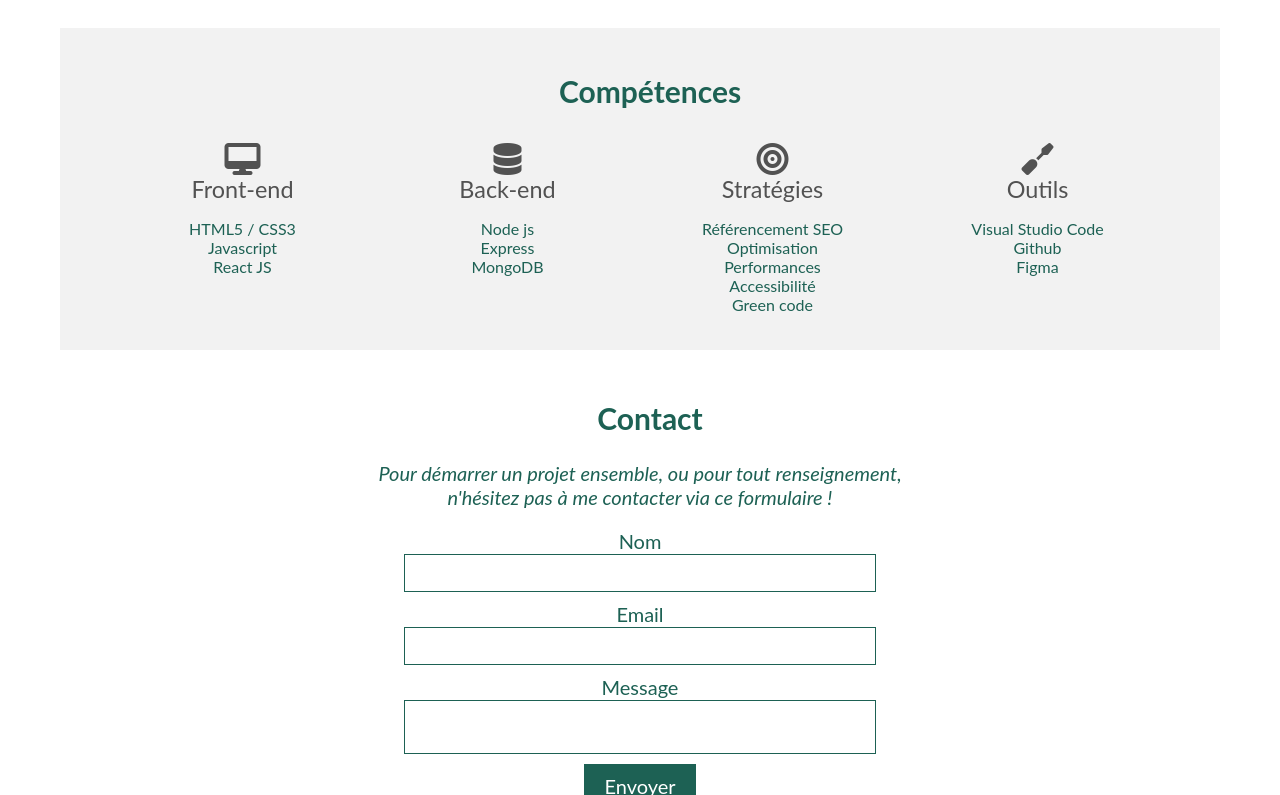
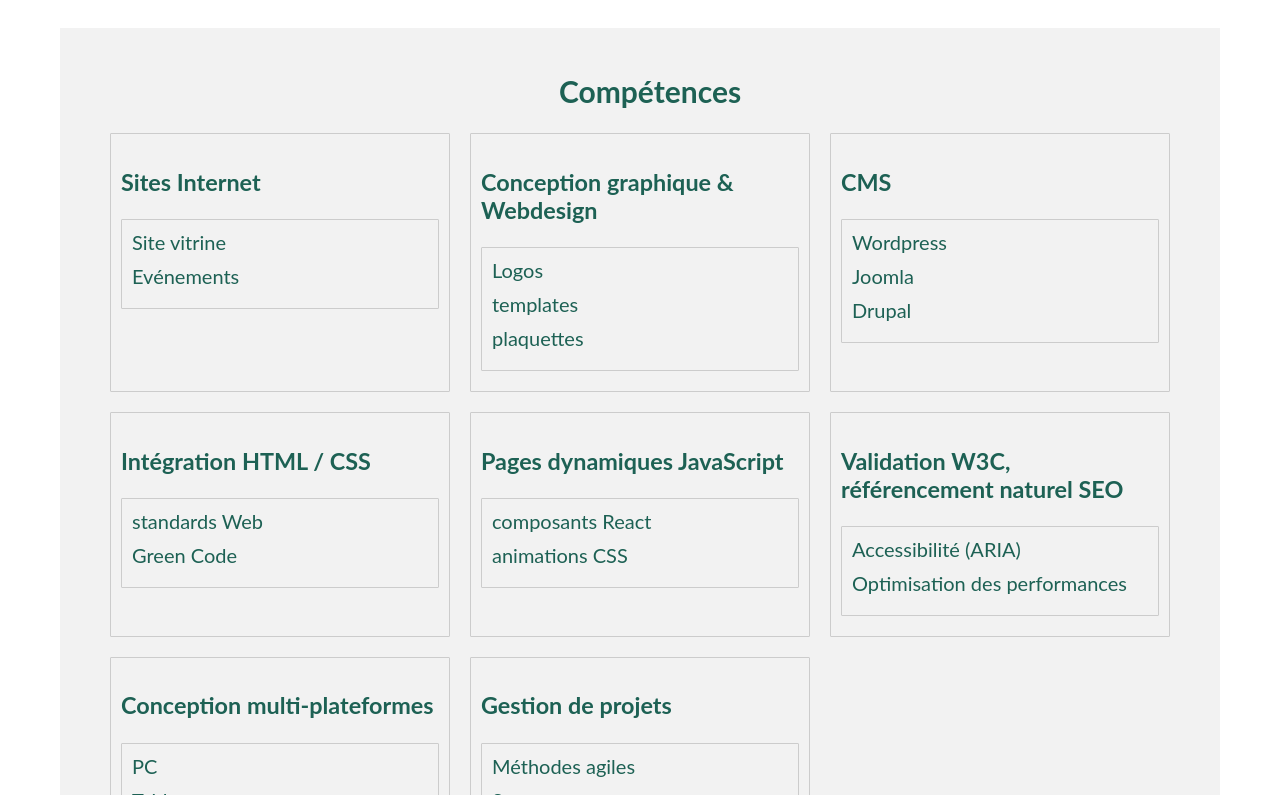
Before and after one commit to p2r3d/newportfolio, a React (Create React App) app: page / in a window 1280 px wide. Shown: the part 1065-1860 px from the top of the page. Built offline with nearby package versions, Linux system fonts and the light colour scheme.

Commit message:
fix: ajout package sass + modif skills

```diff
--- a/package.json
+++ b/package.json
@@ -2,7 +2,7 @@
   "name": "newportfolio",
   "version": "0.1.0",
   "private": true,
-  "homepage":"https://p2r3d.github.io/newportfolio",
+  "homepage": "",
   "dependencies": {
     "@testing-library/jest-dom": "^5.16.5",
     "@testing-library/react": "^13.4.0",
@@ -11,6 +11,7 @@
     "react-dom": "^18.2.0",
     "react-router-dom": "^6.14.2",
     "react-scripts": "5.0.1",
+    "sass": "^1.63.6",
     "web-vitals": "^2.1.4"
   },
   "scripts": {
--- a/src/App.js
+++ b/src/App.js
@@ -1,21 +1,56 @@
+/*import React from 'react';
+import { Routes, Route } from 'react-router-dom';
+import Home from './pages/Home';
+
+function App() {
+  // environnement local (port 3000), sinon sur github suivi de /newportfolio
+  const basename = window.location.hostname === 'localhost:3000'
+    ? ''
+    : '/newportfolio';
+
+  return (
+    <Routes basename={basename}>
+      <Route path="/" element={<Home />} />
+    </Routes>
+  );
+}
+
+export default App;
+*/
 import React from 'react';
 import { Routes, Route } from 'react-router-dom';
 import Home from './pages/Home';
 
-
 function App() {
-  console.log(window.location.hostname);
-  let basename="/newportfolio/";
-  if (window.location.hostname === "p2r3d.github.io") {
-    basename="/newportfolio";
-  }
-    console.log(basename);
+  // environnement local (port 3000), sinon sur github suivi de /newportfolio
+  const basename = window.location.hostname === 'localhost'
+    ? ''
+    : '/newportfolio';
 
   return (
-      <Routes basename={basename}>
-        <Route path="/" element={<Home />}/>
-      </Routes>
-  )
+    <Routes basename={basename}>
+      <Route path="/" element={<Home />} />
+    </Routes>
+  );
 }
 
 export default App;
+
+/*import React from 'react';
+import { Routes, Route } from 'react-router-dom';
+import Home from './pages/Home';
+
+function App() {
+  // environnement local (port 3000), sinon sur github suivi de /newportfolio
+  const basename = window.location.hostname === 'localhost'
+    ? ''
+    : '/newportfolio';
+
+  return (
+    <Routes basename={basename}>
+      <Route path="/" element={<Home />} />
+    </Routes>
+  );
+}
+
+export default App;*/
--- a/src/components/Card/index.jsx
+++ b/src/components/Card/index.jsx
@@ -2,6 +2,7 @@ import React from 'react';
 import "./card.scss";
 
 function Card({ project, onOpenModal }) {
+  // carte cliquée: ouverture de la mosale avec le projet sélectionné
   const handleCardClick = () => {
     onOpenModal(project);
   };
--- a/src/components/Gallery/index.jsx
+++ b/src/components/Gallery/index.jsx
@@ -5,15 +5,19 @@ import Modale from "../Modale";
 import Projects from "../../datas/projects.json";
 
 function Gallery() {
+  // ensemble des données des projets
+  const [projectState] = useState(Projects);
+  // projet sélectionné qd carte cliquée
   const [selectedProject, setSelectedProject] = useState(null);
+  // état de la modale, ouverte ou fermée
   const [modalOpen, setModalOpen] = useState(false);
-  const [projectState] = useState(Projects);
 
+  // carte cliquée
   const handleCardClick = (proj) => {
     setSelectedProject(proj);
     setModalOpen(true);
   };
-
+// modale fermée
   const handleCloseModal = () => {
     setSelectedProject(null);
     setModalOpen(false);
--- a/src/components/Modale/index.jsx
+++ b/src/components/Modale/index.jsx
@@ -6,6 +6,7 @@ import Technos from "../../datas/technologies.json";
 
 function Modale({ project, onCloseModal }) {
   const handleCloseClick = () => { onCloseModal(); };
+
   const [technoState] = useState(Technos);
 
   const technologies = project.technos.map((technoId) =>
--- a/src/components/Skills/index.js
+++ b/src/components/Skills/index.js
@@ -1,10 +1,28 @@
-import React from 'react';
+import React, {useState} from 'react';
 import './skills.scss'
+import Skills from "../../datas/skills.json";
 
-function Skills() {
+function SkillsS() {
+  // ensemble des données des projets
+  const [skillState] = useState(Skills);
   return (
     <section id="skills" className='skillsSection'>
       <h2>Compétences</h2>
+      <div className='skillsGrid'>
+          {skillState.skills.map((skill) => (
+            <ul >
+            <li key={skill.id}>
+              <h3>{skill.title}</h3>
+              {skill.Description && (
+                <ul>
+                  {skill.Description.map((desc, index) => (
+                    <li key={index}>{desc}</li>
+                  ))}
+                </ul>
+              )}
+            </li></ul>
+          ))}
+      </div>
       <div className='skillsDiv'>
         <div className="colDiv">
         <i className="fas fa-desktop"></i>
@@ -49,4 +67,4 @@ function Skills() {
     </section>
   )
 }
-export default Skills;
+export default SkillsS;
--- a/src/components/Skills/skills.scss
+++ b/src/components/Skills/skills.scss
@@ -6,9 +6,27 @@
   flex-direction: column;
   margin: 30px 10px;
   padding: 0 50px 20px 50px;
+  .skillsGrid {
+    display: grid;
+    grid-template-columns: repeat(3, 1fr);
+    gap: 20px;
+    ul {
+      list-style: none;
+      padding: 0;
+      margin: 0;
+      border: 1px solid #ccc;
+      border-radius: 1px;
+      padding: 10px;
+    }
+    li {
+      margin-bottom: 10px;
+      list-style: none;
+    }
+  }
   .skillsDiv {
     display: grid;
     grid-template-columns: repeat(4, 1fr);
+    padding-top: 50px;
     .colDiv {
       @include flex-col-center;
       flex-wrap: wrap;
@@ -19,13 +37,13 @@
         @include flex-col-center;
         padding:0;
         font-size: 16px;
-        transition: transform 0.3s ease-in-out;
         li {
           text-align: center;
         }
       }
       h3{
         margin:0;
+        font-size:1.1rem;
         font-weight:400;
         color:$font-color;
         filter:grayscale(40);
--- a/src/datas/skills.json
+++ b/src/datas/skills.json
@@ -8,7 +8,7 @@
          {
            "id": 2,
            "title": "Conception graphique & Webdesign " ,
-           "Description":["Logos", "templates", "plaquettes", "flyers"]
+           "Description":["Logos", "templates", "plaquettes"]
          },
          {
            "id": 3,
--- a/src/index.js
+++ b/src/index.js
@@ -1,4 +1,4 @@
-import React from 'react';
+/*import React from 'react';
 import ReactDOM from 'react-dom/client';
 import { BrowserRouter as Routes } from 'react-router-dom';
 import App from './App';
@@ -9,4 +9,31 @@ root.render(
   <Routes>
     <App />
   </Routes>
+);*/
+import React from 'react';
+import ReactDOM from 'react-dom/client'; // Importation correcte depuis "react-dom/client"
+import { BrowserRouter as Router } from 'react-router-dom';
+import App from './App';
+import './style/main.scss';
+
+const root = ReactDOM.createRoot(document.getElementById('root'));
+root.render(
+  <Router>
+    <App />
+  </Router>
 );
+
+
+/*import React from 'react';
+import ReactDOM from 'react-dom';
+import { BrowserRouter as Router } from 'react-router-dom';
+import App from './App';
+import './style/main.scss';
+
+ReactDOM.render(
+  <Router>
+    <App />
+  </Router>,
+  document.getElementById('root')
+);
+*/
```
Also changed, not shown: 1 other file (tests, documents, lock files or other folders). Lines whose indentation alone changed are shown as unchanged.
